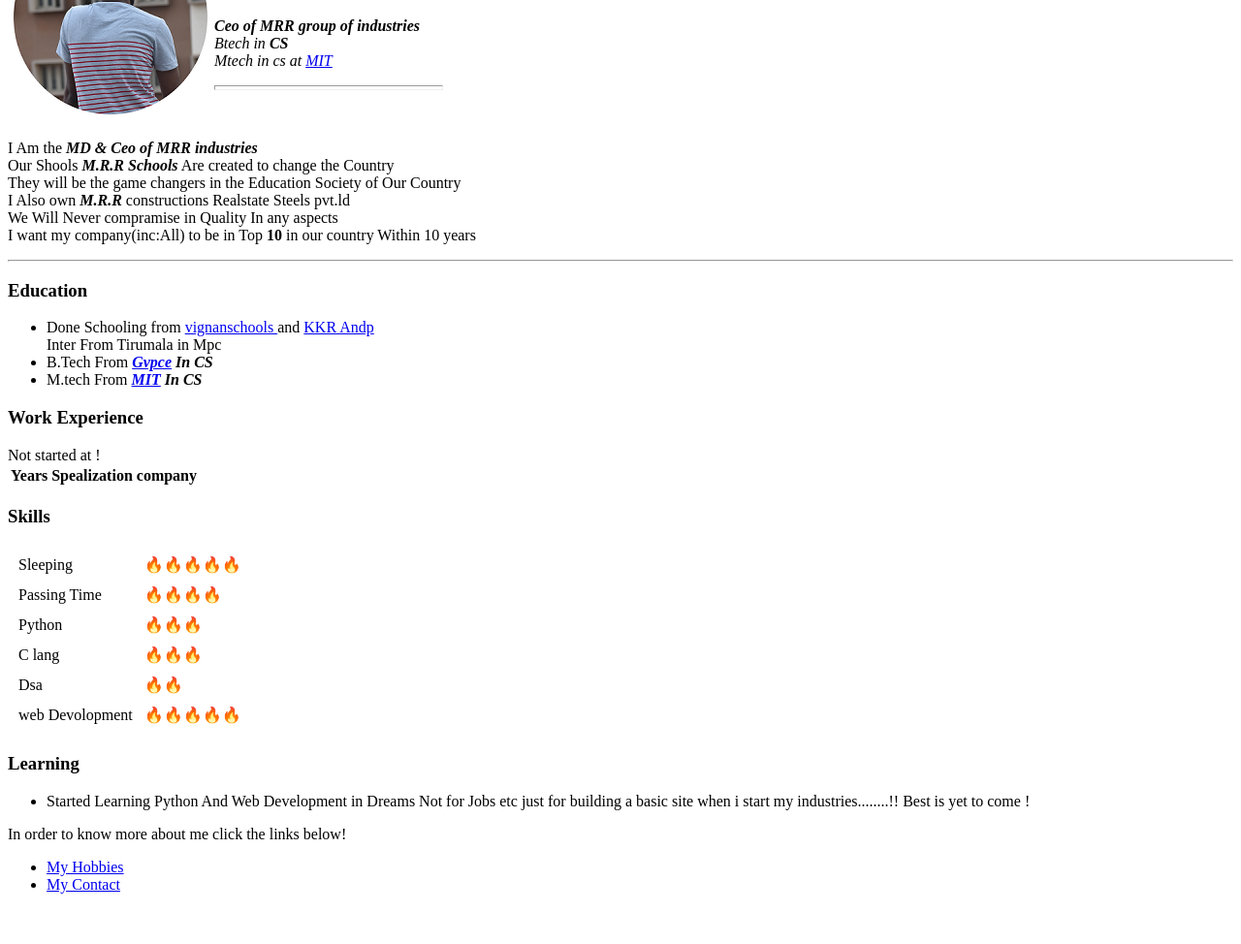
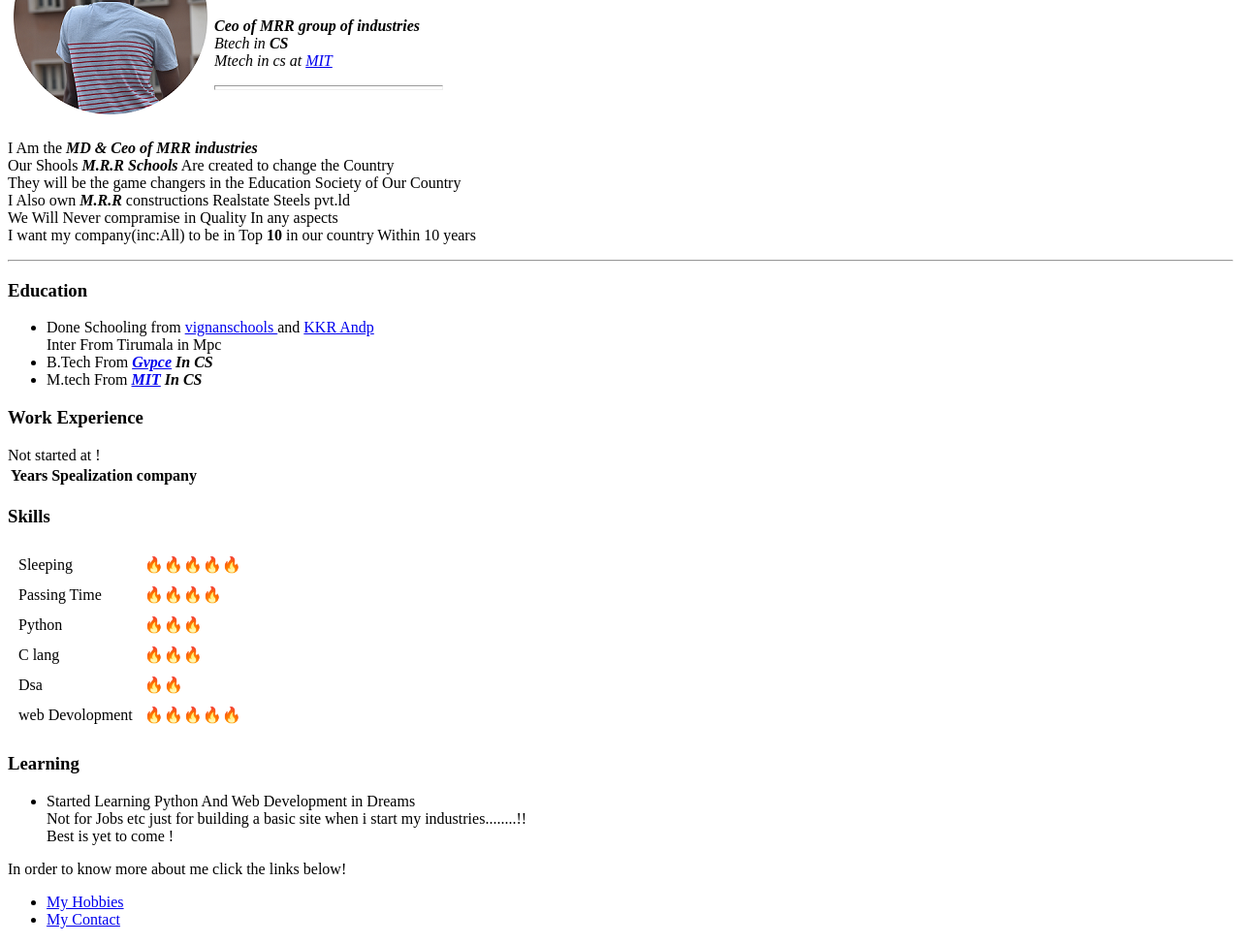
Before and after one commit to RakeshReddy45/firstsite, a plain HTML site: page index.html in a window 1280 px wide. Shown: the part 96-1070 px from the top of the page at 97% size. Before the commit the page ends 1034 px from the top, so only its background shows below. Drawn offline with Linux system fonts and the light colour scheme.

Commit message:
Update index.html

```diff
--- a/index.html
+++ b/index.html
@@ -95,9 +95,9 @@
   <h3>Learning</h3>
   <ul>
     <li>
-      Started Learning Python And Web Development in Dreams
-      Not for Jobs etc just for building a basic site when i start my industries........!!
-      Best is yet to come !
+      Started Learning Python And Web Development in Dreams <br>
+      Not for Jobs etc just for building a basic site when i start my industries........!!<br>
+      Best is yet to come !<br>
     </li>
   </ul>
 
```
